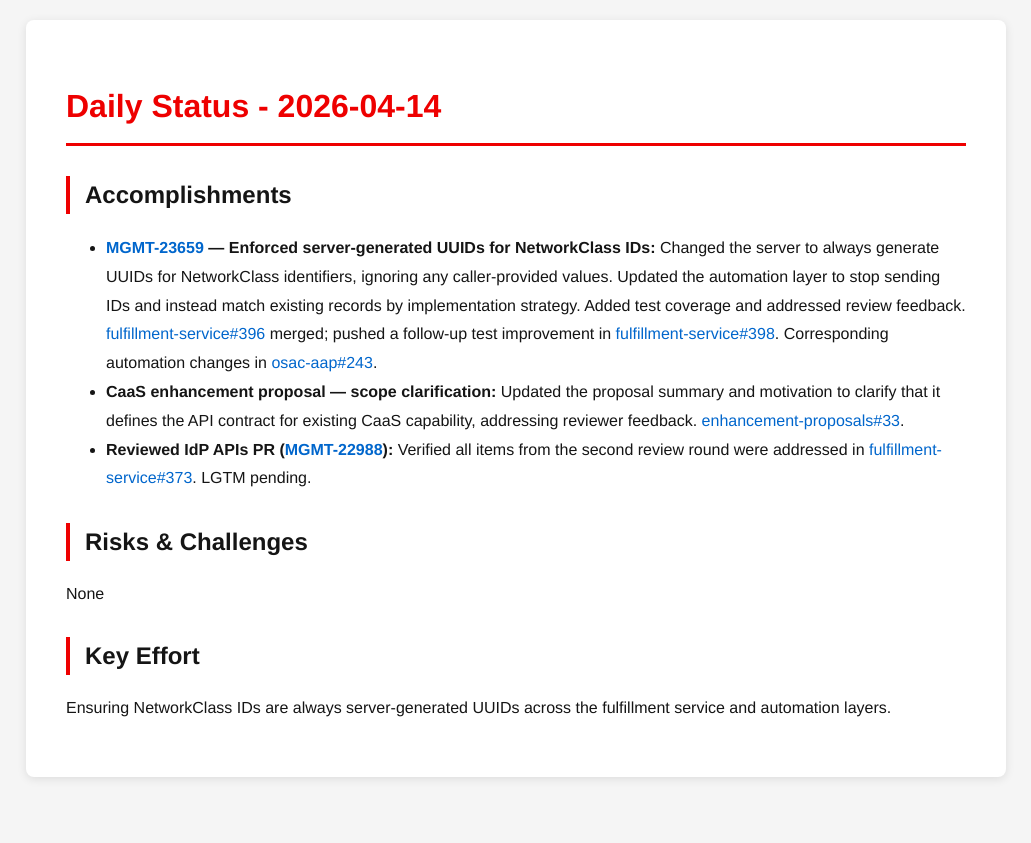
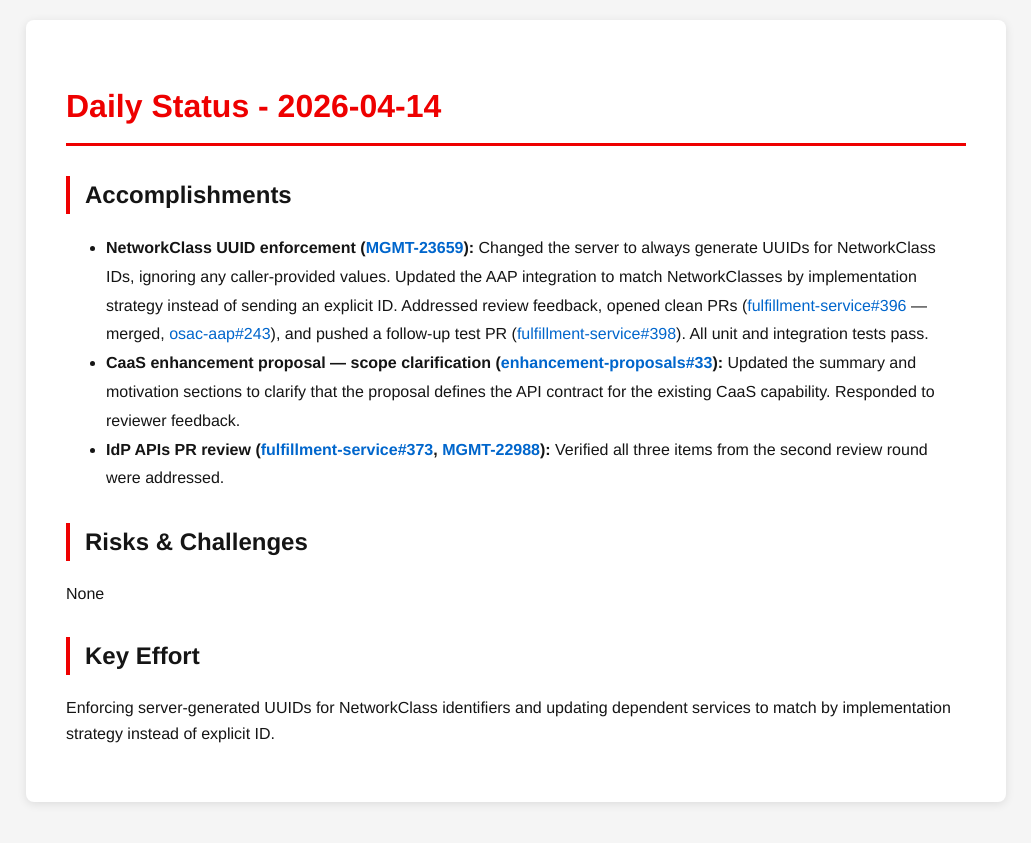
Before and after one commit to tzvatot/daily-status, a Jekyll site: the page built from 2026-04-14.md, in a window 1280 px wide. Shown: the top 843 px of the page, without its empty margins (124-1155 px from the left). Built offline with Jekyll 4.4.1, drawn with Linux system fonts in a browser that asks for light colours.

Commit message:
Daily status update - 2026-04-14

```diff
--- a/2026-04-14.md
+++ b/2026-04-14.md
@@ -7,12 +7,12 @@ date: 2026-04-14
 # Daily Status - 2026-04-14
 
 ## Accomplishments
-- **[MGMT-23659](https://issues.redhat.com/browse/MGMT-23659) — Enforced server-generated UUIDs for NetworkClass IDs:** Changed the server to always generate UUIDs for NetworkClass identifiers, ignoring any caller-provided values. Updated the automation layer to stop sending IDs and instead match existing records by implementation strategy. Added test coverage and addressed review feedback. [fulfillment-service#396](https://github.com/osac-project/fulfillment-service/pull/396) merged; pushed a follow-up test improvement in [fulfillment-service#398](https://github.com/osac-project/fulfillment-service/pull/398). Corresponding automation changes in [osac-aap#243](https://github.com/osac-project/osac-aap/pull/243).
-- **CaaS enhancement proposal — scope clarification:** Updated the proposal summary and motivation to clarify that it defines the API contract for existing CaaS capability, addressing reviewer feedback. [enhancement-proposals#33](https://github.com/osac-project/enhancement-proposals/pull/33).
-- **Reviewed IdP APIs PR ([MGMT-22988](https://issues.redhat.com/browse/MGMT-22988)):** Verified all items from the second review round were addressed in [fulfillment-service#373](https://github.com/osac-project/fulfillment-service/pull/373). LGTM pending.
+- **NetworkClass UUID enforcement ([MGMT-23659](https://issues.redhat.com/browse/MGMT-23659)):** Changed the server to always generate UUIDs for NetworkClass IDs, ignoring any caller-provided values. Updated the AAP integration to match NetworkClasses by implementation strategy instead of sending an explicit ID. Addressed review feedback, opened clean PRs ([fulfillment-service#396](https://github.com/osac-project/fulfillment-service/pull/396) — merged, [osac-aap#243](https://github.com/osac-project/osac-aap/pull/243)), and pushed a follow-up test PR ([fulfillment-service#398](https://github.com/osac-project/fulfillment-service/pull/398)). All unit and integration tests pass.
+- **CaaS enhancement proposal — scope clarification ([enhancement-proposals#33](https://github.com/osac-project/enhancement-proposals/pull/33)):** Updated the summary and motivation sections to clarify that the proposal defines the API contract for the existing CaaS capability. Responded to reviewer feedback.
+- **IdP APIs PR review ([fulfillment-service#373](https://github.com/osac-project/fulfillment-service/pull/373), [MGMT-22988](https://issues.redhat.com/browse/MGMT-22988)):** Verified all three items from the second review round were addressed.
 
 ## Risks & Challenges
 None
 
 ## Key Effort
-Ensuring NetworkClass IDs are always server-generated UUIDs across the fulfillment service and automation layers.
+Enforcing server-generated UUIDs for NetworkClass identifiers and updating dependent services to match by implementation strategy instead of explicit ID.
```
